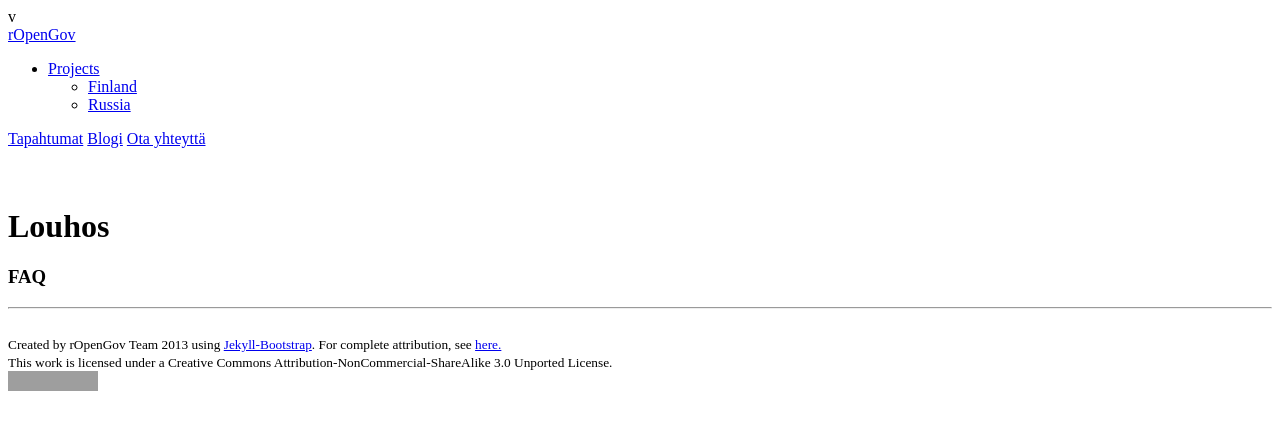
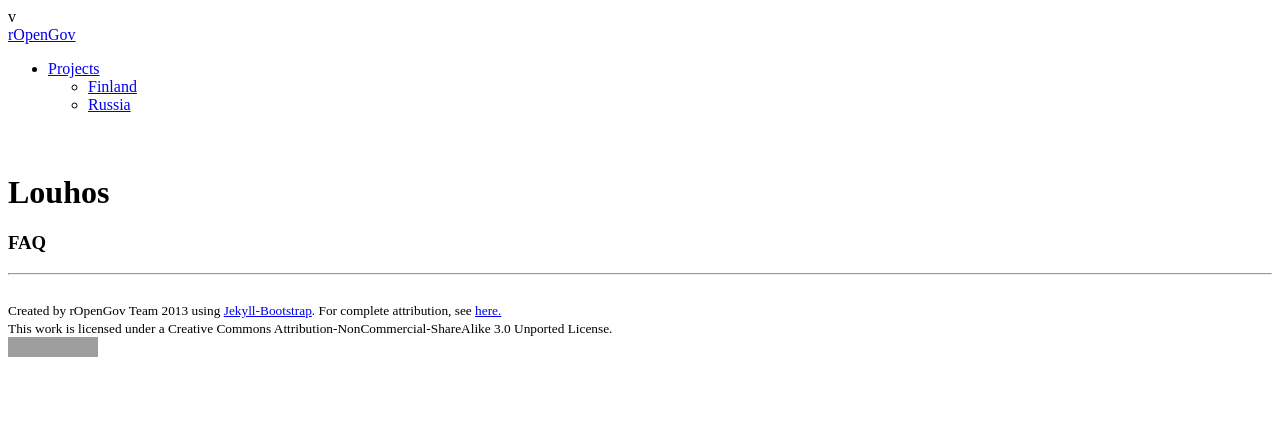
Before and after one commit to rOpenGov/ropengov.github.io, a Jekyll site: the page built from faq.html, in a window 1280 px wide. Shown: the top 430 px of the page. Built offline with Jekyll 4.4.1, drawn with Linux system fonts in a browser that asks for light colours; nearby versions of some CDN libraries; some web fonts are replaced; library files that are not in the unit come from our copies; comment, search, counter and statistics services are not loaded; grey boxes are pictures that could not be loaded.

Commit message:
events linkk

```diff
--- a/_includes/themes/louhos/default.html
+++ b/_includes/themes/louhos/default.html
@@ -74,20 +74,12 @@
 						<div id="project-nav">
 
 							{% case page.language %}
-
-							{% when 'fi' %}
-							{% assign title_events = 'Tapahtumat' %}
-							{% assign link_events = 'archive.html' %}
-							{% assign title_blog = 'Blogi' %}
-							{% assign title_contact = 'Ota yhteyttä' %}
-							{% assign link_contact = 'contact.html' %}
-							{% assign title_other_lang = 'In English' %}
 							{% when 'en' %}
-							{% assign title_events = 'Events' %}
+							{% assign title_events = Contribute2' %}
 							{% assign link_events = 'archive.html' %}
 							{% assign title_blog = 'Blog' %}
 							{% assign title_contact = 'Contact' %}
-							{% assign link_contact = 'en/contact.html' %}
+							{% assign link_contact = 'contact.html' %}
 							{% assign title_other_lang = 'Suomeksi' %}
 							{% endcase %}
 
```
